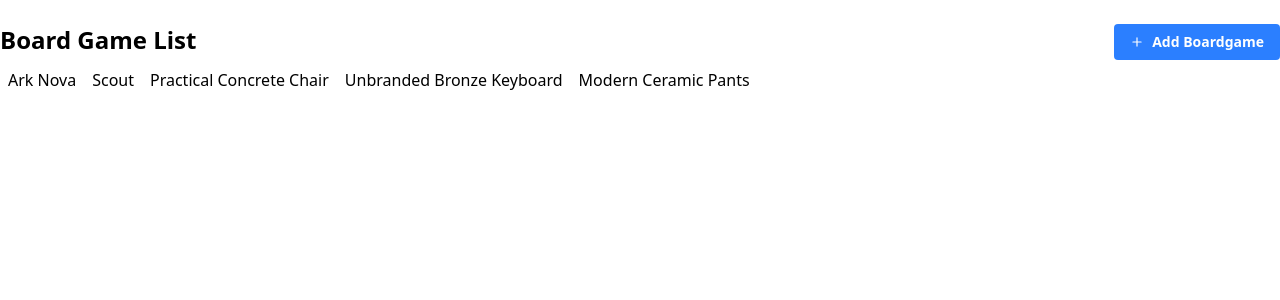
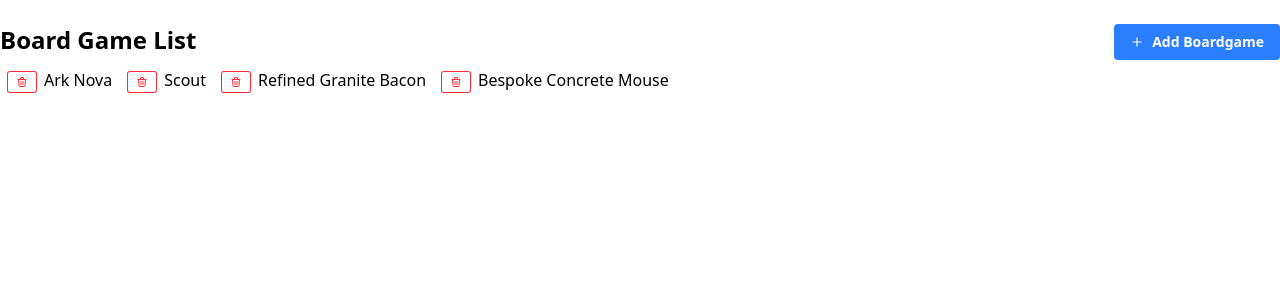
Before and after one commit to Miranda-Spoelstra/boardgame-library, a React (Vite) app: page / in a window 1280 px wide. Shown: the top 300 px of the page. Built offline with nearby package versions, Linux system fonts and the light colour scheme; data requests are answered from the project's data file.

Commit message:
Can remove boardgame

```diff
--- a/db.json
+++ b/db.json
@@ -9,16 +9,12 @@
       "name": "Scout"
     },
     {
-      "id": "a1c9",
-      "name": "Practical Concrete Chair"
+      "id": "c5c0",
+      "name": "Refined Granite Bacon"
     },
     {
-      "id": "9e47",
-      "name": "Unbranded Bronze Keyboard"
-    },
-    {
-      "id": "0993",
-      "name": "Modern Ceramic Pants"
+      "id": "6648",
+      "name": "Bespoke Concrete Mouse"
     }
   ],
   "favorites": []
--- a/src/pages/home/HomePage.tsx
+++ b/src/pages/home/HomePage.tsx
@@ -8,19 +8,19 @@ import { TbPlus, TbTrash } from 'react-icons/tb';
 import type { Boardgame } from '../../types/boardgame';
 
 export default function HomePage() {
-	const { data, error, isFetching } = useFetchBoardgamesQuery('all');
+	const { data, error, isFetching } = useFetchBoardgamesQuery();
 	const [addBoardgame, addResults] = useAddBoardgameMutation();
-	// const [removeBoardGame, removeResults] = useRemoveBoardgameMutation();
+	const [removeBoardGame, removeResults] = useRemoveBoardgameMutation();
 
 	const handleAddBoardgame = () => {
 		addBoardgame('');
 	};
 
-	// const handleRemoveBoardGame = (id: string) => {
-	// 	removeBoardGame(id);
-	// };
+	const handleRemoveBoardGame = (boardgame: Boardgame) => {
+		removeBoardGame(boardgame);
+	};
 
-	let content;
+	let content: React.ReactNode;
 	if (isFetching) {
 		content = <div>Loading...</div>;
 	} else if (error) {
@@ -29,13 +29,13 @@ export default function HomePage() {
 		content = data?.map((boardgame: Boardgame) => {
 			return (
 				<div key={boardgame.id} className='m-2'>
-          {/* {boardgame.id} {boardgame.name}
 					<Button
-						className='mr-2'
 						buttonStyle={{ color: 'danger', rounded: 'xs', size: 'xs' }}
 						leftIcon={<TbTrash />}
-						onClick={() => handleRemoveBoardGame(boardgame.id)}
-					></Button> */}
+						buttonVariant='outline'
+						className='mr-2'
+						onClick={() => handleRemoveBoardGame(boardgame)}
+					></Button>
 					{boardgame.name}
 				</div>
 			);
```
